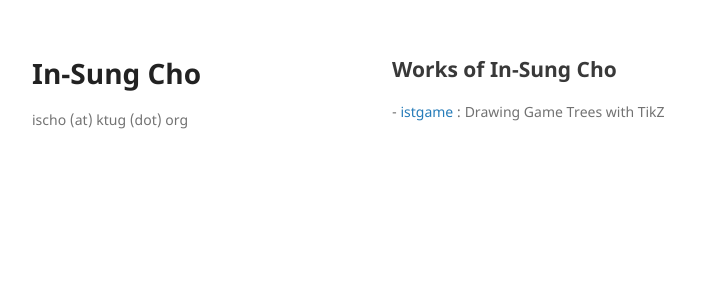
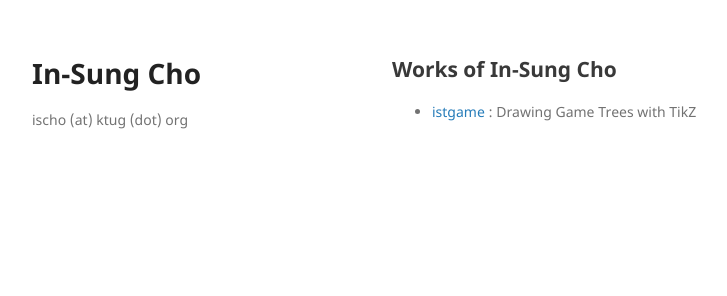
Before and after one commit to KoreanTUG/ktugpr-browser, a Jekyll site: the page built from author/ischo.md, in a window 1280 px wide. Shown: the top 296 px of the page, without its empty margins (178-905 px from the left). Built offline with Jekyll 4.4.1, drawn with Linux system fonts in a browser that asks for light colours.

Commit message:
Use ul, li tag

```diff
--- a/_layouts/author.html
+++ b/_layouts/author.html
@@ -7,14 +7,16 @@ layout: default
 </header>
 <section>
 <h2>Works of {{ page.authorname }}</h2>
+<ul>
 {% for pkg in site.pages %}
 {% if pkg.layout == 'package' %}
 {% for search in pkg.maintainer %}
 {% assign searchpath = 'author/' | append: search | append: '.md' %}
 {% if searchpath == page.path %}
-- <a href="../pkg/{{ pkg.pkg_name }}">{{ pkg.pkg_name }}</a> : {{ pkg.pkg_summary }}
+<li><a href="../pkg/{{ pkg.pkg_name }}">{{ pkg.pkg_name }}</a> : {{ pkg.pkg_summary }}</li>
 {% endif %}
 {% endfor %}
 {% endif %}
 {% endfor %}
+</ul>
 </section>
```
